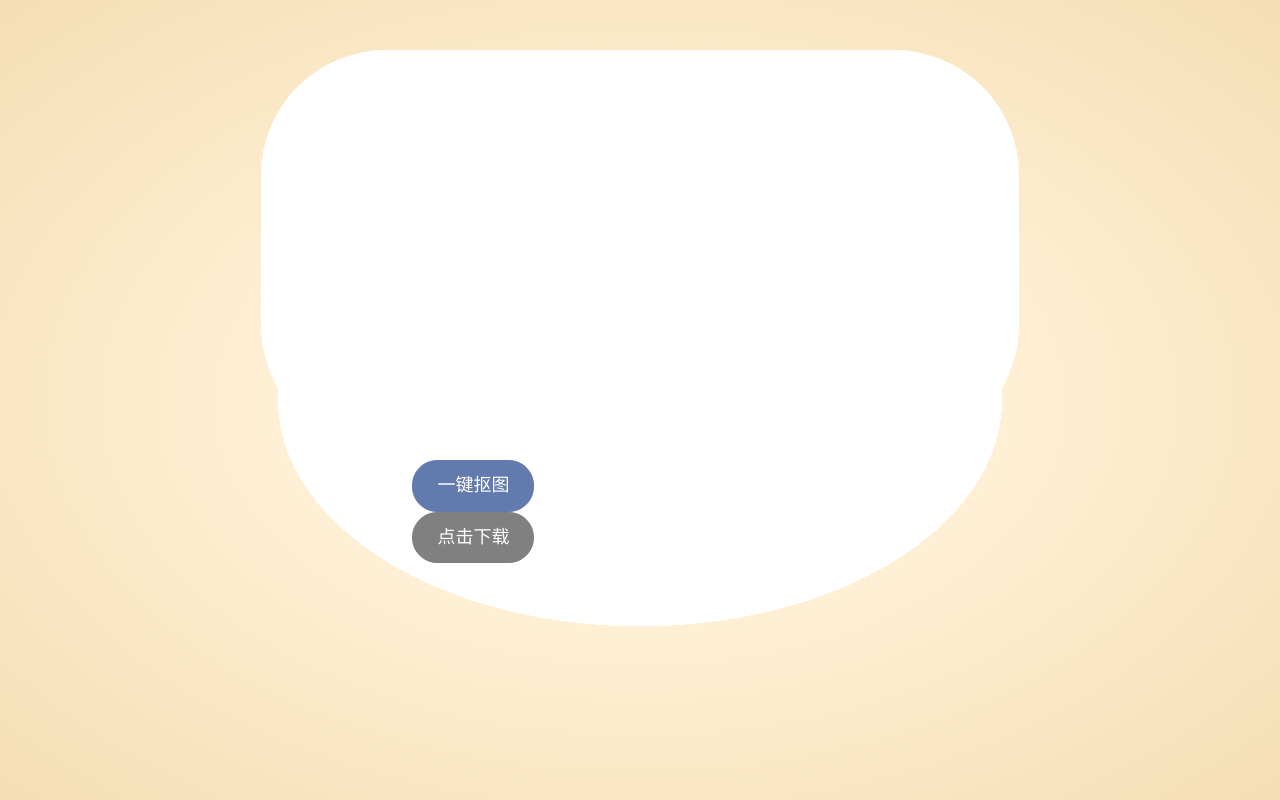
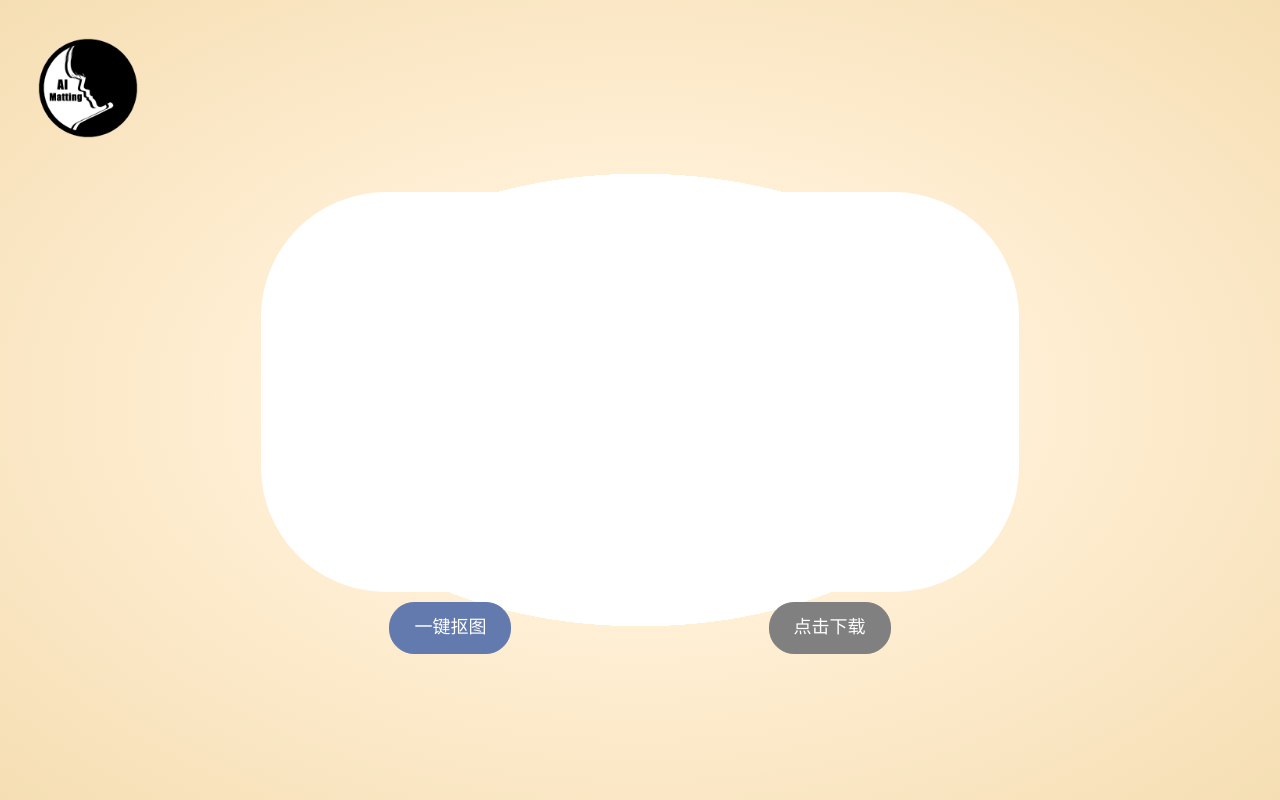
Before and after one commit to HymEric/AIWebMatting, a plain HTML site: page web/index.html in a window 1280 px wide. Drawn offline with Linux system fonts and the light colour scheme.

Commit message:
add logo and change buttons` places

```diff
--- a/web/index.css
+++ b/web/index.css
@@ -6,6 +6,12 @@ body {
     background-size: cover;
     background-position: center;
     overflow: hidden;
+}
+
+.logo{
+    height: 100px;
+    width: 100px;
+    margin: 30px 0 0 30px;
 }
 
 .divImg {
@@ -27,7 +33,14 @@ body {
     text-align: center;
 }
 
-img {
+.divButton{
+    position: relative;
+    width: 50%;
+    float: left;
+    text-align: center;
+}
+
+.image {
     overflow: hidden;
     position: absolute;
     left: 50%;
@@ -47,12 +60,9 @@ img {
     background-color: #627aad;
     border: 1px solid #627aad;
     border-radius: 25px 25px;
-    float: left;
-    margin-right: 19%;
-    margin-left: 20%;
 }
 
-.divButton {
+.div2 {
     position: relative;
     margin: 10px 20% 0 20%;
 }
--- a/web/index.html
+++ b/web/index.html
@@ -7,7 +7,10 @@
 <body>
 <script type="text/javascript" src="jquery.js"></script>
 <script type="text/javascript" src="index.js"></script>
-<link  rel="stylesheet" href="index.css" type="text/css"/>
+<link rel="stylesheet" href="index.css" type="text/css"/>
+<div>
+    <img src="logo.png" class = "logo">
+</div>
 <div id="divImg" class="divImg">
     <div class="divImage">
         <img src="" id="imageView" class="image" style="display: none">
@@ -17,11 +20,15 @@
         <span id="result"></span>
     </div>
 </div>
-<div class="divButton">
-    <label for="upload" class="btn">一键抠图</label>
-    <input type="file" id="upload" style="display: none" name="file" accept="image/jpeg,image/jpg,image/png">
-<!--    <span class="btn btn-danger" id="submit">一键抠图</span>-->
-    <a href="javascript:" class="btn btn-disable" id="download">点击下载</a>
+<div class="div2">
+    <div class="divButton">
+        <label for="upload" class="btn">一键抠图</label>
+        <input type="file" id="upload" style="display: none" name="file" accept="image/jpeg,image/jpg,image/png">
+    </div>
+    <!--    <span class="btn btn-danger" id="submit">一键抠图</span>-->
+    <div class="divButton">
+        <a href="javascript:" class="btn btn-disable" id="download">点击下载</a>
+    </div>
 </div>
 </body>
 </html>
```
Also changed, not shown: web/logo.png (added).
